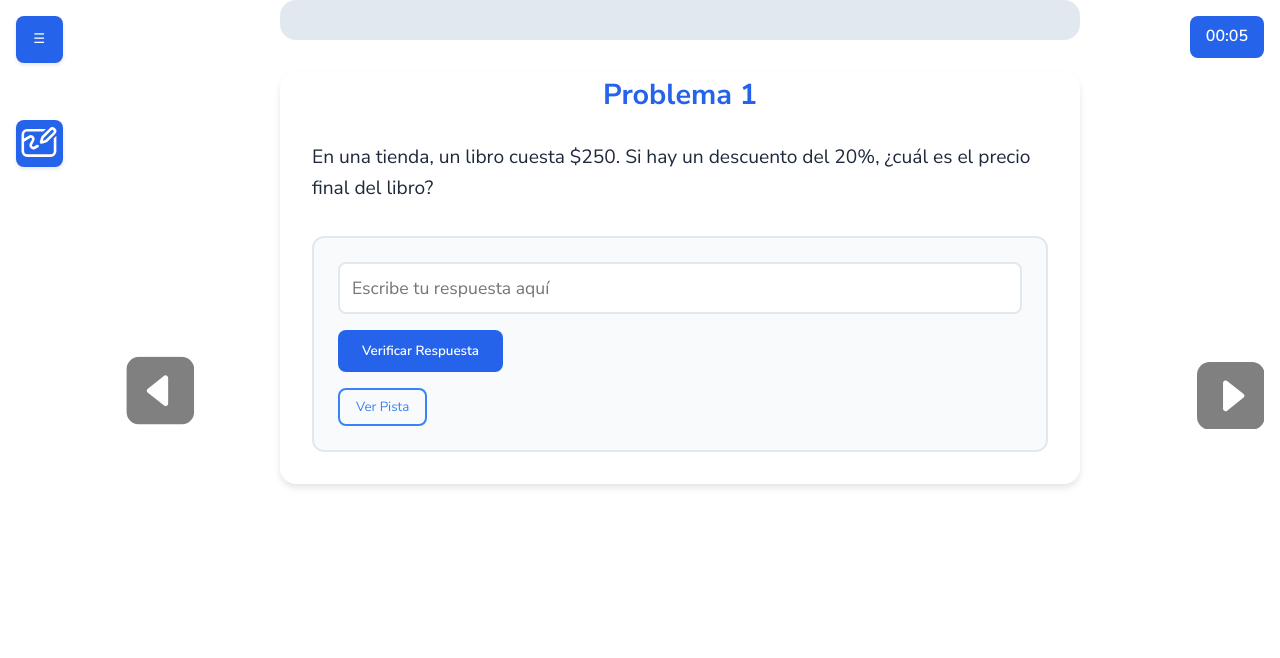
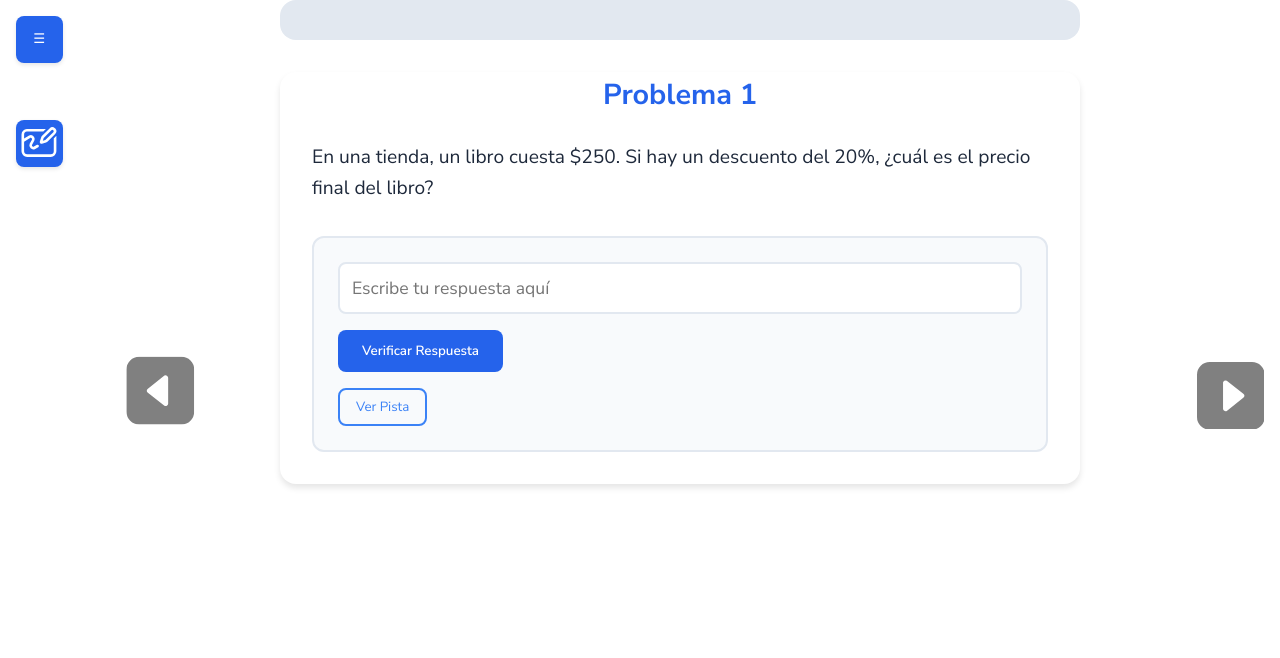
Before and after one commit to ZadeBoSS/mates, a plain HTML site: page mates.html in a window 1280 px wide. Drawn offline with Linux system fonts and the light colour scheme.

Commit message:
Update mates.html

```diff
--- a/mates.html
+++ b/mates.html
@@ -89,7 +89,7 @@
 
 
         <div class="carousel-container">
-            <div class="timer">00:00</div>
+            <div class="timer" style="display:none">00:00</div>
             <div class="progress-bar">
                 <div class="progress" style="width: 0%"></div>
             </div>
```
